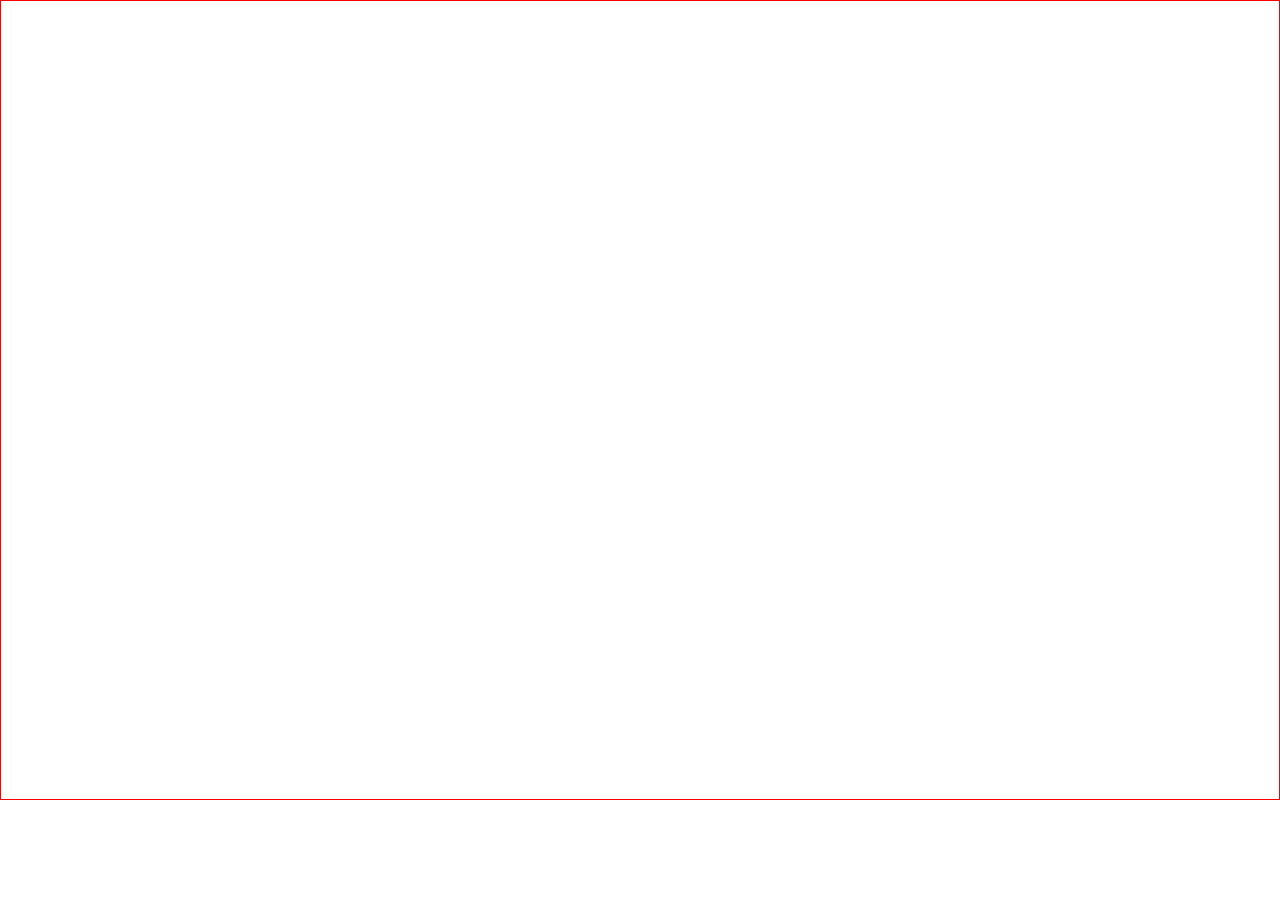
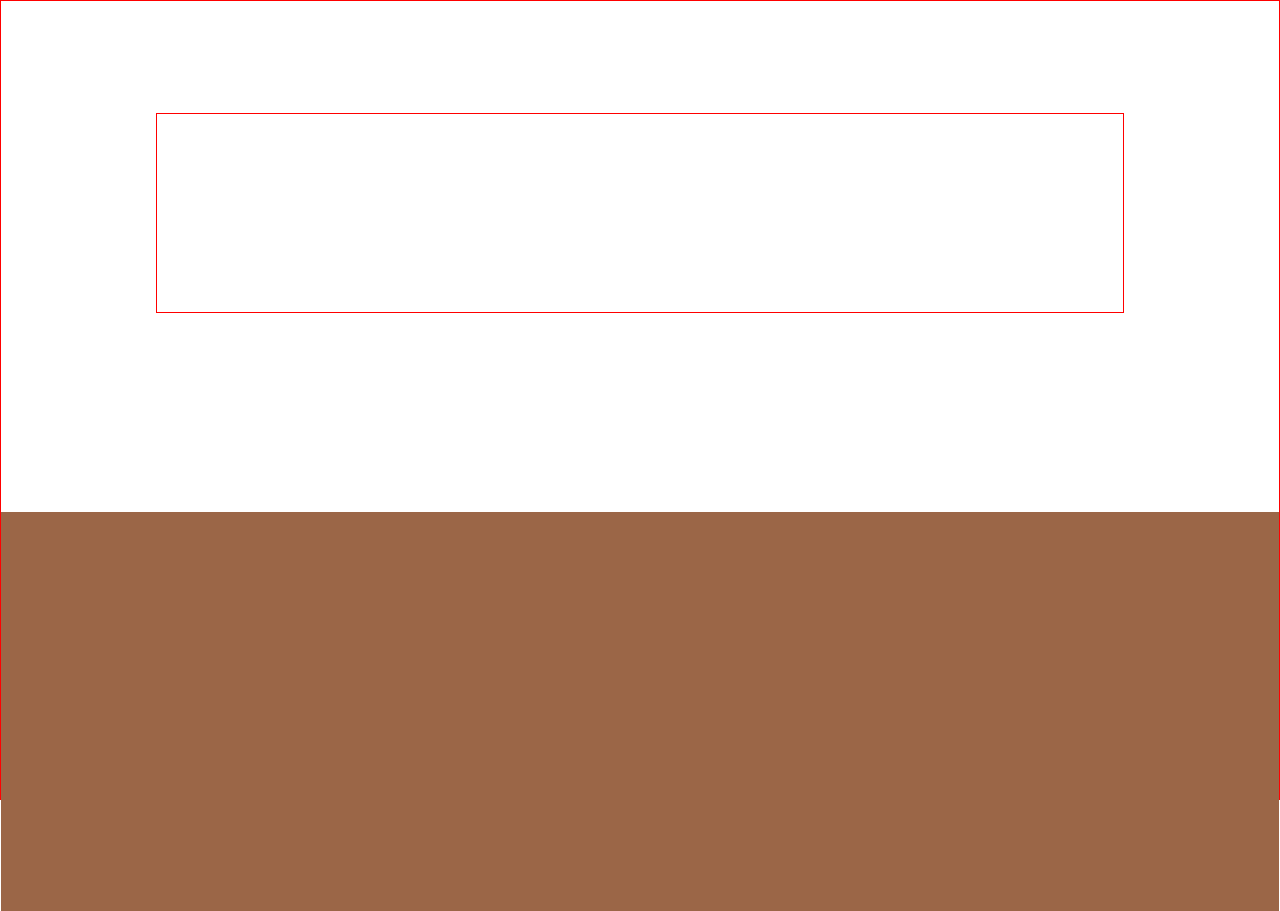
Before and after one commit to JuanMill/Lighting-adjustment, a plain HTML site: page index.html in a window 1280 px wide. Before the commit the page ends 800 px from the top, so only its background shows below. Drawn offline with Linux system fonts and the light colour scheme.

Commit message:
update 1

```diff
--- a/index.html
+++ b/index.html
@@ -4,12 +4,14 @@
     <meta charset="UTF-8" />
     <meta name="viewport" content="width=device-width, initial-scale=1.0" />
     <title>Ajustes de Iluminação</title>
-    <link rel="stylesheet" href="./style.css">
+    <link rel="stylesheet" href="./style.css" />
   </head>
   <body>
     <div id="all">
       <div id="box1">
+        <div id="milho"></div>
       </div>
+      <div id="box2"></div>
     </div>
   </body>
 </html>
--- a/style.css
+++ b/style.css
@@ -4,17 +4,32 @@
   box-sizing: border-box;
 }
 body {
-  background: color white;
+  background: color rgb(254, 236, 224);
   height: 100vh;
 }
-h1 {
-  color: white;
-}
+
 #all {
   border: 1px solid red;
-  width: 100%;
   max-width: 100%;
   height: 100%;
   margin: auto;
-  padding: 0 5px;
+  padding: auto;
 }
+
+#box1 {
+  max-height: 50%;
+  height: 100%;
+}
+#milho {
+  /*background: url(./assets/milho.png);*/
+  border: 1px solid red;
+  margin: 112px 155px 56px 155px;
+  max-height: 50%;
+  height: 293px;
+  max-width: 100%;
+}
+#box2 {
+  background-color: rgb(155, 102, 71);
+  max-height: 50%;
+  height: 100%;
+}
```
Also changed, not shown: assets/background.png (deleted), assets/milho.png (added).
